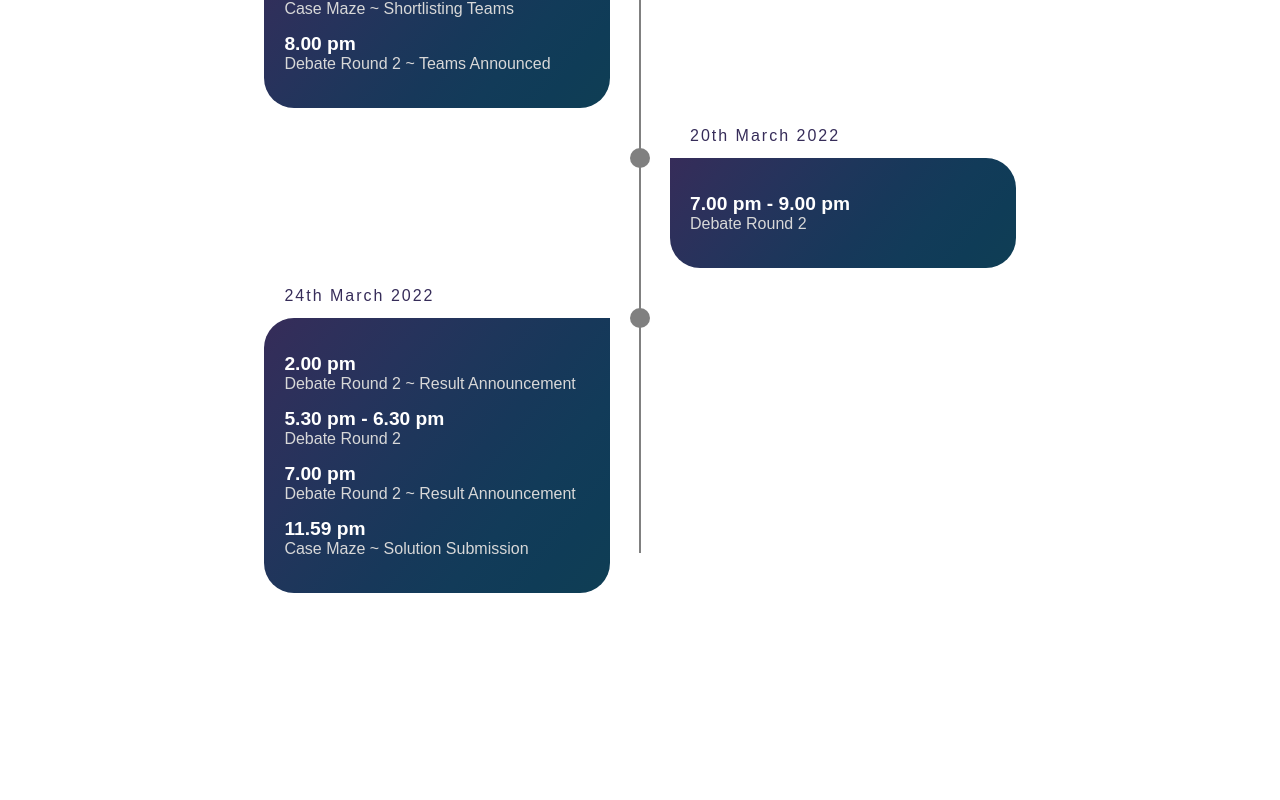
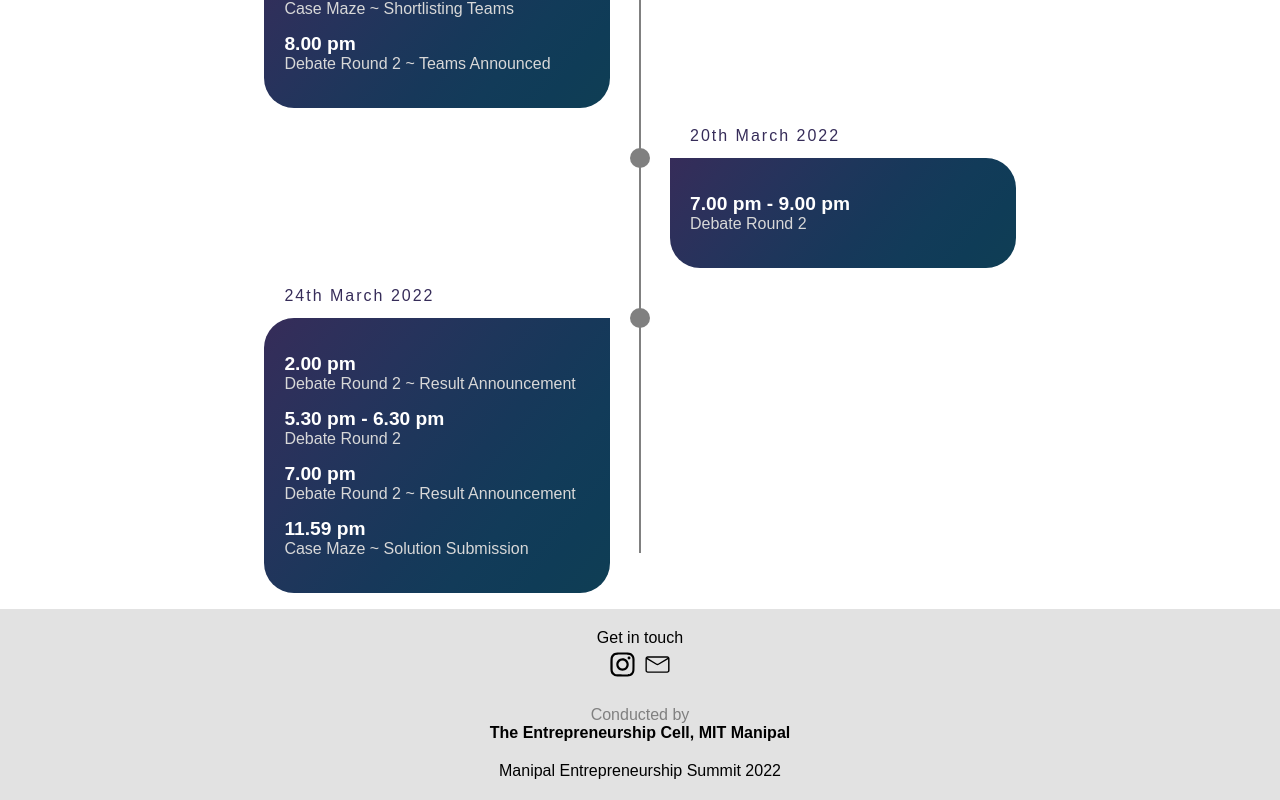
Before and after one commit to Parthiv-M/mes-portal, a React (Create React App) app in the folder client/: page / in a window 1280 px wide. Shown: the part 1424-2224 px from the top of the page. Before the commit the page ends 2033 px from the top, so only its background shows below. Built offline with nearby package versions, Linux system fonts and the light colour scheme; no server answers; a web font is replaced by a local one.

Commit message:
added more validation and added footer

```diff
--- a/client/src/App.js
+++ b/client/src/App.js
@@ -8,6 +8,7 @@ import { BrowserRouter as Router, Routes, Route } from "react-router-dom"
 import Landing from './pages/Landing/Landing';
 import EventsPage from "./pages/Events/Events";
 import Register from './pages/Register/Register';
+import Footer from './components/Footer/Footer';
 
 function App() {
   axios.defaults.baseURL = process.env.REACT_APP_BASE_URL;
@@ -33,6 +34,7 @@ function App() {
         </Routes>
       </Router>
       <Toaster />
+      <Footer />
     </div>
   );
 }
--- /dev/null
+++ b/client/src/components/Footer/Footer.css
@@ -0,0 +1,34 @@
+footer {
+    width: 100vw;
+    min-height: 20vh;
+    background-color: rgb(226, 226, 226);
+}
+.footer-content {
+    width: 50%;
+    margin: 0 auto;
+    text-align: center;
+    padding: 20px;
+}
+.icons {
+    display: flex;
+    justify-content: center;
+}
+.icons img {
+    height: 25px;
+    margin: 5px;
+}
+h4 {
+    margin: 0;
+}
+.links {
+    display: flex;
+}
+.meta {
+    margin-top: 20px;
+}
+.meta p:first-child {
+    color: grey;
+}
+.meta p:last-child {
+    margin-top: 20px;
+}
--- /dev/null
+++ b/client/src/components/Footer/Footer.js
@@ -0,0 +1,30 @@
+import React from "react"
+import "./Footer.css"
+
+import instagram from "./instagram.svg"
+import email from "./email.svg"
+
+const Footer = () => {
+    return (
+        <footer>
+            <div className="footer-content">
+                <p>Get in touch</p>
+                <div className="icons">
+                    <a rel="noreferrer" target="_blank" href="https://www.instagram.com/ecell.mit/?igshid=xdfcrxt635x1">
+                        <img src={instagram}></img>
+                    </a>
+                    <a href="mailto:ecell.mit@manipal.edu">
+                        <img src={email}></img>
+                    </a>
+                </div>
+                <div className="meta">
+                    <p className="conducted">Conducted by</p>
+                    <h4>The Entrepreneurship Cell, MIT Manipal</h4>
+                    <p>Manipal Entrepreneurship Summit 2022</p>
+                </div>
+            </div>
+        </footer>
+    );
+}
+
+export default Footer
--- a/client/src/pages/Landing/Landing.css
+++ b/client/src/pages/Landing/Landing.css
@@ -1,5 +1,5 @@
 .page-wrapper {
-    height: 100vh;
+    min-height: 100vh;
     width: 100vw;
     padding: 0 5%;
 }
--- a/client/src/pages/Register/Register.js
+++ b/client/src/pages/Register/Register.js
@@ -369,6 +369,23 @@ const Register = () => {
         )
     }
 
+    const handleRegEventsArray = (checked, eventName) => {
+        if(checked) {
+            // add event name to registered events list
+            let us = userData;
+            us.regEvents.push(eventName);
+            setUserData(us)
+        } else {
+            // remove event from registered events list
+            let us = userData;
+            const index = us.regEvents.indexOf(eventName);
+            if(index > -1) {
+                us.regEvents.splice(index, 1);
+                setUserData(us)
+            }
+        }
+    }
+
     const validateForm = (toastId) => {
         // check for empty fields in each state
         let flag = 0;
@@ -377,6 +394,14 @@ const Register = () => {
                 flag = 1;
             }
         })
+        if (flag === 1) {
+            toast.error("Please fill in all the fields!", { id: toastId });
+            return false;
+        }
+        if(userData.phoneNum.toString().length !== 10) {
+            toast.error("Enter a valid phone number", { id: toastId });
+            return false;
+        }
         if(workshop) {
             Object.values(workData).every(val => {
                 if(val === "") {
@@ -397,6 +422,14 @@ const Register = () => {
                     flag = 1;
                 }
             })
+            if(flag === 1)
+                return false;
+            else {
+                if(pitchingData.teamRep.contact.toString().length !== 10) {
+                    toast.error("Enter a valid phone number", { id: toastId })
+                    return false;
+                }
+            }
         }
         if(startup) {
             Object.values(startData).every(val => {
@@ -405,9 +438,13 @@ const Register = () => {
                 }
             })
         }
+        if(userData.regEvents.length === 0) {
+            toast.error("Please choose at least one event", { id: toastId });
+            return false;
+        }
         if (flag === 1) {
             toast.error("Please fill in all the fields!", { id: toastId });
-            return false
+            return false;
         }
         return true;
     }
@@ -505,7 +542,10 @@ const Register = () => {
                     <div className="events-choice">
                         <div>
                             <input
-                                onChange={(e) => {setWorkshop(e.target.checked); let us = userData; console.log(us); us.regEvents.push("Workshops"); setUserData(us)}}
+                                onChange={(e) => {
+                                    setWorkshop(e.target.checked);
+                                    handleRegEventsArray(e.target.checked, "Workshops");
+                                }}
                                 type="checkbox"
                                 name="workshop"
                             />
@@ -513,7 +553,10 @@ const Register = () => {
                         </div>
                         <div>
                             <input
-                                onChange={(e) => {setInformals(e.target.checked); teamArray.push("Informals")}}
+                                onChange={(e) => {
+                                    setInformals(e.target.checked); teamArray.push("Informals");
+                                    handleRegEventsArray(e.target.checked, "Informals");
+                                }}
                                 type="checkbox"
                                 value=""
                                 name="informals"
@@ -522,7 +565,9 @@ const Register = () => {
                         </div>
                         <div>
                             <input
-                                onChange={(e) => {setMedia(e.target.checked); teamArray.push("Media")}}
+                                onChange={(e) => {setMedia(e.target.checked);
+                                handleRegEventsArray(e.target.checked, "Media");
+                            }}
                                 type="checkbox"
                                 value=""
                                 name="media"
@@ -531,7 +576,10 @@ const Register = () => {
                         </div>
                         <div>
                             <input
-                                onChange={(e) => {setPanel(e.target.checked); teamArray.push("Panel Discussion")}}
+                                onChange={(e) => {
+                                    setPanel(e.target.checked);
+                                    handleRegEventsArray(e.target.checked, "Panel Discussion");
+                            }}
                                 type="checkbox"
                                 value=""
                                 name="panel"
@@ -540,7 +588,10 @@ const Register = () => {
                         </div>
                         <div>
                             <input
-                                onChange={(e) => {setPitch(e.target.checked); teamArray.push("Pitch Tank")}}
+                                onChange={(e) => {
+                                    setPitch(e.target.checked);
+                                    handleRegEventsArray(e.target.checked, "Pitch Tank");
+                                }}
                                 type="checkbox"
                                 value=""
                                 name="pitch"
@@ -549,7 +600,10 @@ const Register = () => {
                         </div>
                         <div>
                             <input
-                                onChange={(e) => {setStartup(e.target.checked); teamArray.push("Startup Fair")}}
+                                onChange={(e) => {
+                                    setStartup(e.target.checked);
+                                    handleRegEventsArray(e.target.checked, "Startup Fair");
+                                }}
                                 type="checkbox"
                                 value=""
                                 name="startup"
```
Also changed, not shown: client/src/components/Footer/email.svg (added), client/src/components/Footer/instagram.svg (added).
